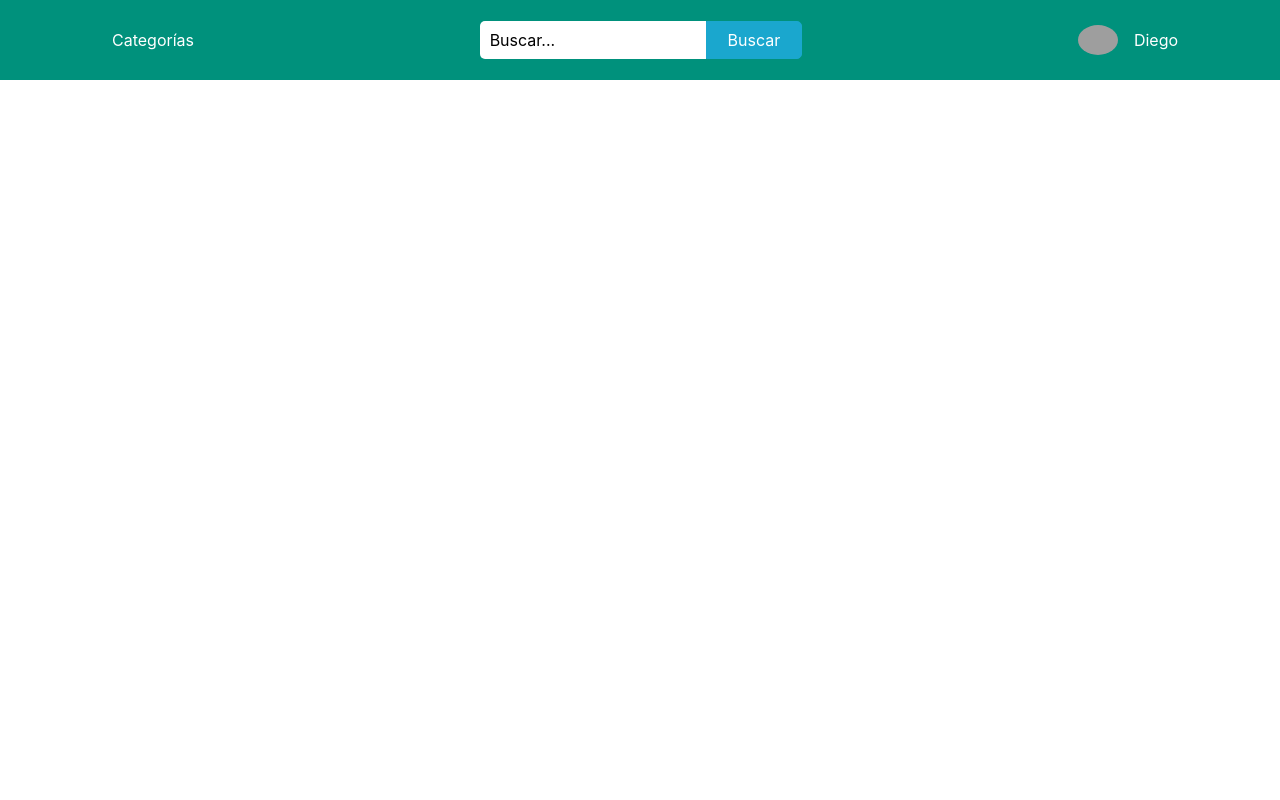
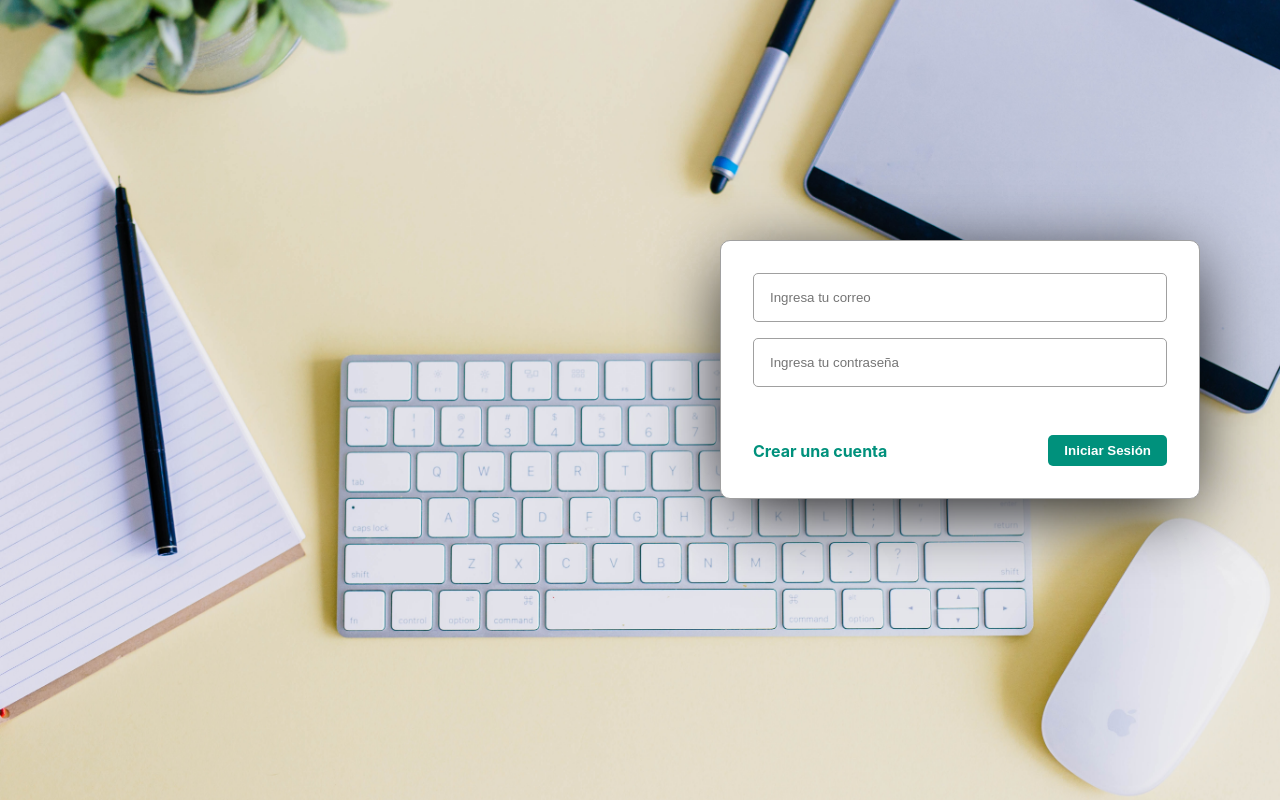
Before and after one commit to DiegoDuenez/web-blog-tolin, a React (Create React App) app: page / in a window 1280 px wide. Built offline with nearby package versions, Linux system fonts and the light colour scheme; grey boxes are pictures that could not be loaded.

Commit message:
add: Se agrego el login (interfaz)

```diff
--- a/package.json
+++ b/package.json
@@ -8,6 +8,7 @@
     "@testing-library/user-event": "^13.5.0",
     "react": "^18.1.0",
     "react-dom": "^18.1.0",
+    "react-router-dom": "^6.3.0",
     "react-scripts": "5.0.1",
     "web-vitals": "^2.1.4"
   },
--- a/src/app/components/Login/login.css
+++ b/src/app/components/Login/login.css
@@ -0,0 +1,65 @@
+
+
+.login__container{
+    display: flex;
+    background-color: white;
+    border-radius: 10px;
+    height: fit-content;
+    flex-direction: column;
+    justify-content: space-between;
+    align-items: center;
+    padding: 2rem;
+    gap: 3rem;
+    width:30rem;
+    position: absolute;
+    right: 5rem;
+    top: 30%;
+    border: 1px solid var(--gris);
+    box-shadow: 0 15px 70px -10px rgb(0, 0, 0);
+}
+
+.login__input{
+    outline: none;
+    border: 1px solid var(--gris);
+    padding: 1rem;
+    border-radius: 5px;
+    width: 100%;
+    transition: 400ms;
+}
+
+.login__input:focus{
+    border: 1px solid var(--verde);
+}
+
+.login__form{
+    display: flex;
+    flex-direction: column;
+    gap: 1rem;
+    width: 100%;
+}
+
+
+.login__footer{
+    display: flex;
+    justify-content: space-between;
+    width: 100%;
+    align-items: center;
+}
+
+.login__button{
+    background-color: var(--verde);
+    color: white;
+    border-radius: 5px;
+    border: none;
+    outline: none;
+    cursor: pointer;
+    padding: 0.5rem 1rem 0.5rem 1rem;
+    font-weight: bold
+
+}
+
+.login__link{
+    text-decoration: none;
+    color: var(--verde);
+    font-weight: bold;
+}
--- a/src/app/components/Login/login.jsx
+++ b/src/app/components/Login/login.jsx
@@ -1,10 +1,26 @@
 import {React, Component } from "react";
 
+import '../../global/global.css';
+import './login.css';
 
 class Login extends Component{
 
     render(){
-        <h2>Login</h2>
+        return (
+            <div className="login__container">
+
+                <form className="login__form">
+                    <input type="text" className="login__input" placeholder="Ingresa tu correo" />
+                    <input type="password" className="login__input" placeholder="Ingresa tu contraseña" />
+                </form>
+
+               <div className="login__footer">
+                    <a href="#" className="login__link">Crear una cuenta</a>
+                    <button type="submit" className="login__button">Iniciar Sesión</button>
+               </div>
+
+            </div>
+        )
     }
 
 }
--- a/src/app/global/global.css
+++ b/src/app/global/global.css
@@ -34,6 +34,9 @@ html{
 body{
     position: relative;
     overflow-x: hidden !important;
+    background-image: url('../img/office.jpg');
+    background-position: center;
+    background-size: cover;
 }
 
 body>div {
--- a/src/index.js
+++ b/src/index.js
@@ -1,16 +1,19 @@
 import React from 'react';
 import ReactDOM from 'react-dom/client';
+
 import './index.css';
-import './app/global/global.css';
-import './app/global/normalize.css';
 import App from './App';
 import Navbar from './app/components/Navbar/navbar';
+import Login from './app/components/Login/login';
+import { BrowserRouter } from "react-router-dom";
 import reportWebVitals from './reportWebVitals';
 
 const root = ReactDOM.createRoot(document.getElementById('root'));
 root.render(
   <React.StrictMode>
-    <Navbar></Navbar>
+    <BrowserRouter>
+      <Login/>
+    </BrowserRouter>
   </React.StrictMode>
 );
 
```
Also changed, not shown: src/app/img/office.jpg (added), 1 other file (tests, documents, lock files or other folders).
